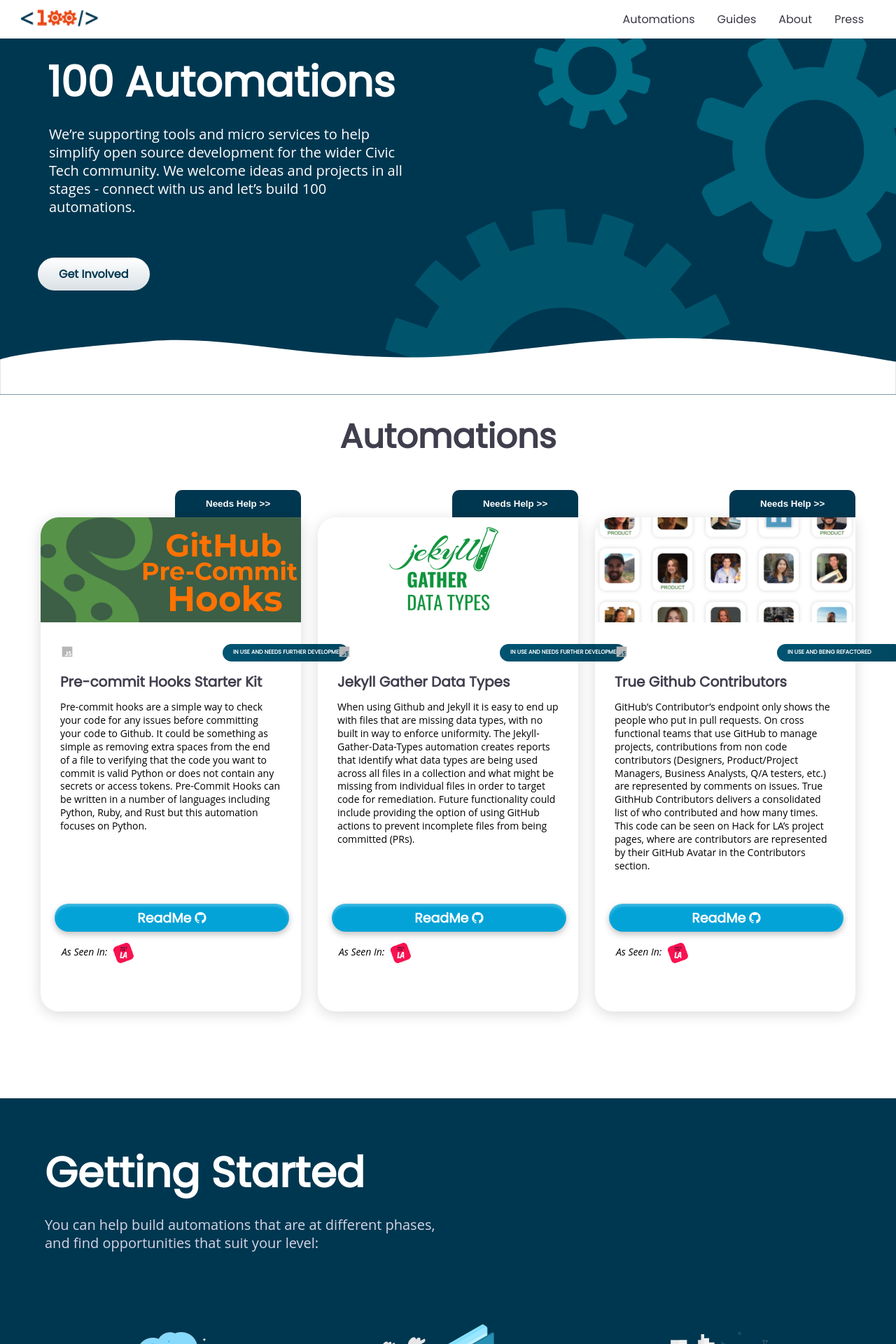
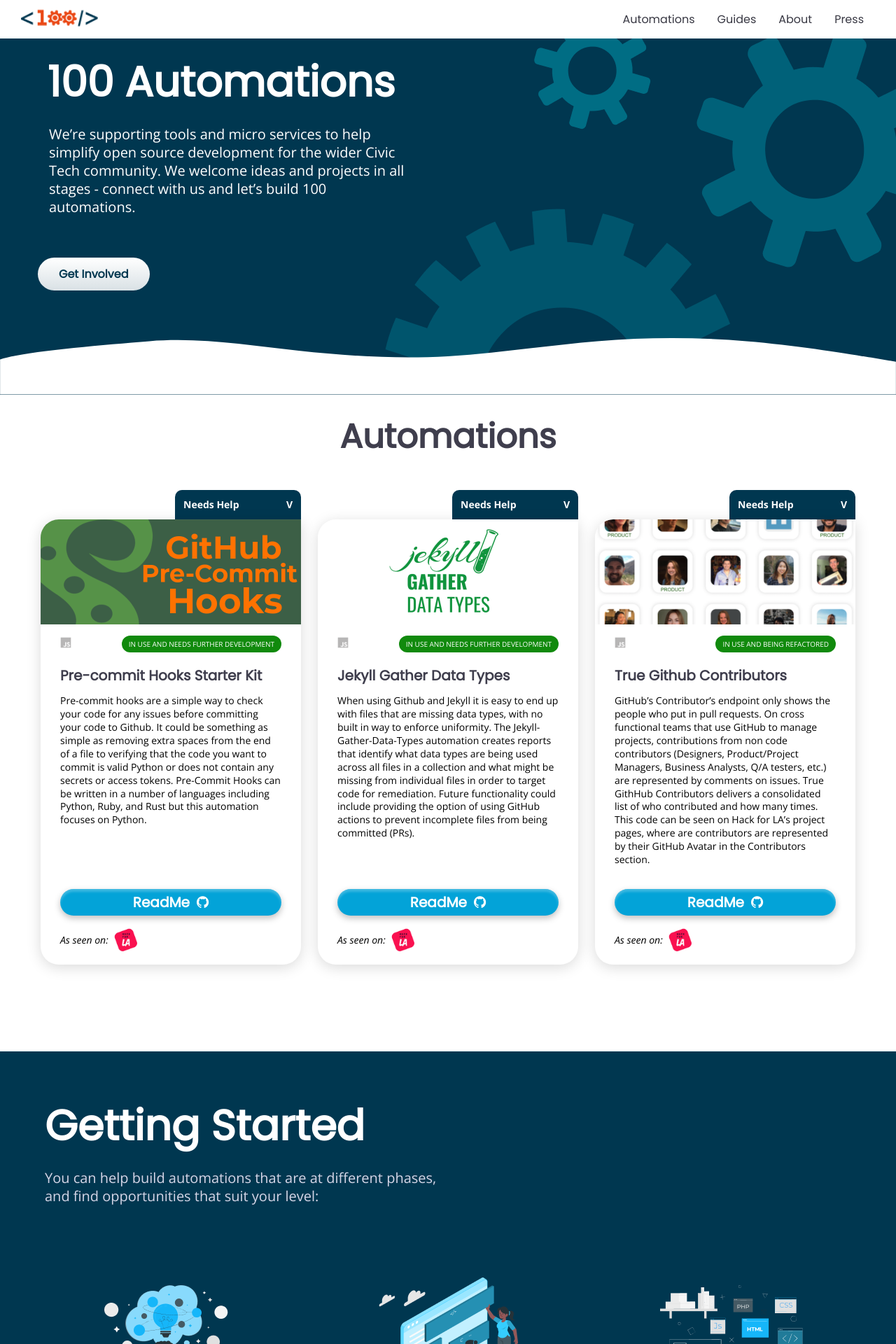
Before and after one commit to 100Automations/Website, a Jekyll site: the page built from index.html, in a window 1280 px wide. Shown: the top 1920 px of the page at 70% size. Built offline with Jekyll 4.4.1, drawn with Linux system fonts in a browser that asks for light colours.

Commit message:
HomePage Updates

```diff
--- a/_includes/ato_grid.html
+++ b/_includes/ato_grid.html
@@ -11,10 +11,11 @@
       {% for automation in site.automations %}
       <div class="full_ato_card">
         <button id="button_{{ forloop.index }}" class="button_needs">
-          Needs Help <i>>></i>
+          <span class="card_tab">Needs Help</span>
+          <span class=" card_tab needs_chevron">V</span>
         </button>
           <!-- Each card that is created will have a unique id accessed though the forloop.index-->
-          <div id="card_{{forloop.index}}" class="ato_card flexbox-column">
+          <div id="card_{{forloop.index}}" class="ato_card">
             <!-- A list of needs that will display when the user clicks on it -->
             <!-- Note, we will be able to access the automation.needs and loop through them for display-->
 
@@ -29,17 +30,17 @@
             <div class="ato_card_media">
               <img src="{{ automation.image | relative_url }}" alt="{{ automation.title }}">
             </div>
+            <div>
             <div class="ato_bag">
               <div class="ato_tech">
                 <img src="{{'/assets/images/icons/logos/javascriptIcon.png'| relative_url }}" class="tech_icon" alt="javascript">
               </div>
-              <div class="ato_chip">
+              <div class="chip ato_in_use">
                 {% for item in automation.status %}
-                <span>{{item}}</span>
+                <p class="label">{{item}}</p>
                 {% endfor %}
               </div>
             </div>
-            <br>
               <div class="ato_card_title">
                 <h6>{{ automation.title }}</h6>
               </div>
@@ -47,6 +48,7 @@
                 <p class="body3">
                   {{ automation.description }}
                 </p>
+              </div>
             </div>
             <div class="ato_card_actions">
               <!-- Automation Readme url is located in links index 1 -->
@@ -56,9 +58,9 @@
                 class="read_me_button">
                 ReadMe <i class="fa fa-github"></i>
               </a>
+              <div class="seen_on">
+                <span class="body3">As seen on:</span> <img src="{{'/assets/images/icons/logos/logo-hfl.png'| relative_url }}" alt="Hack for LA">
                 </div>
-          <div class="seen_in">
-          <span>As Seen In:</span> <img src="{{'/assets/images/icons/logos/logo-hfl.png'| relative_url }}" alt="Hack for LA">
             </div>
           </div>
         </div>
--- a/_includes/head.html
+++ b/_includes/head.html
@@ -25,4 +25,6 @@
 
   <link rel="stylesheet" href="https://cdnjs.cloudflare.com/ajax/libs/font-awesome/4.7.0/css/font-awesome.min.css">
   <link href="https://fonts.googleapis.com/css2?family=Poppins&display=swap" rel="stylesheet">
+  <link rel="preconnect" href="https://fonts.gstatic.com">
+  <link href="https://fonts.googleapis.com/css2?family=Open+Sans:ital,wght@0,300;0,400;0,600;0,700;0,800;1,300;1,400;1,600;1,700;1,800&display=swap" rel="stylesheet">
 </head>
--- a/_sass/components/buttons.scss
+++ b/_sass/components/buttons.scss
@@ -23,17 +23,23 @@ a.contribute{
 };
 
 a.read_me_button{
+    width: 100%;
+    height: 38px;
+    background: $secondary;
+    border-radius: 28px;
+    box-shadow: 0px 3.86033px 9.65083px rgba(0, 0, 0, 0.25), inset 0px 3.86033px 3.86033px rgba(255, 255, 255, 0.25);
+    display: flex;
+    align-items: center;
+    justify-content: center;
     font-family: $poppins;
     text-align: center;
-    vertical-align: middle;
     text-transform: none;
-    font-style: normal;
     font-weight: 600;
-    font-size: 19px;
+    font-size: 20px;
     line-height: 42px;
-    height: 40px;
     color: $white;
     text-decoration: none;
-
-
+    i {
+        margin-left: 10px;
+    }
 };
--- /dev/null
+++ b/_sass/components/chips.scss
@@ -0,0 +1,26 @@
+
+div.chip {
+    display: flex;
+    justify-content: center;
+    align-items: center;
+    padding: 2px 10px;
+    min-width: 150px;
+    height: 20px;
+    background-color: $primary;
+    color: $white;
+    border-radius: 20px;
+    ;
+}
+
+.chip.ato_in_use {
+    background-color: #118A0D;
+    color: $white;
+}
+.chip.ato_in_progress {
+    background-color: #FCC605;
+    color: $bodygrey;
+}
+.chip.ato_abandoned {
+    background-color: #A80909;
+    color: $white;
+}
--- a/_sass/components/index.scss
+++ b/_sass/components/index.scss
@@ -1,3 +1,4 @@
 @import "buttons.scss";
 @import "cards.scss";
 @import "flexbox.scss";
+@import "chips.scss";
--- a/_sass/includes/ato_grid.scss
+++ b/_sass/includes/ato_grid.scss
@@ -32,7 +32,6 @@
 
         .button_needs {
             width: 180px;
-            font-weight: 700;
             background: $primary;
             color: $white;
             border: none;
@@ -40,16 +39,27 @@
             margin: 0;
             padding: 12px;
             align-self: flex-end;
+            display: flex;
+            justify-content: space-between;
+
+            //class needed for droppdown JS
+            span.needs_chevron {
+                transition: .4s;
+            }
+            span.flipped{
+                transform: rotate(180deg);
+            }
         }
         ;
 
         .ato_card {
+            display: flex;
+            flex-flow: column nowrap;
             border-radius: 26px 0 26px 26px;
             margin-top: 0;
             box-shadow: 0px 4px 20px rgba(0, 0, 0, 0.15);
             height: 636px;
             position: relative;
-            padding-bottom: 70px;
 
             .ato_card_title {
                 padding: 0 28px;
@@ -62,7 +72,7 @@
             ;
             .ato_card_text {
                 padding: 0 28px;
-                height: 200px;
+                height: 250px;
             }
             ;
 
@@ -78,6 +88,7 @@
                 right: 0;
                 top: 0;
                 border-radius: 0 0 10px 10px;
+                transition: .4s;
                 p.body3 {
                     margin: 4px 0;
                 }
@@ -92,103 +103,47 @@
                  img {
                 width: 100%;
                 border-radius: 26px 0 0 0;
-                margin-bottom: 30px;
+                margin-bottom: 12px;
             }
             ;
             }
 
             .ato_bag{
-            position: relative;
-            margin-bottom: 20px;;
+            display: flex;
+            align-items: center;
+            justify-content: space-between;
+            margin: 0px 28px 20px 28px;
             .ato_tech>.tech_icon{
                 width: 16px;
-                border-radius: 0px;
-                position: absolute;
-                left: 30px;
-
-            }
-            .ato_chip{
-                display: flex;
-                flex-direction: row;
-                align-items: center;
-                padding: 3px 15px;
-                position: absolute;
-                margin-right:28px;
-                width: 150px;
-                height: 18.72px;
-                left: 260px;
-                right:0px;
-                top: -3px;
-                background: linear-gradient(130.94deg, #015573 0.77%, #01455E 100.78%);
-                border-radius: 20px;
-                span{
-                    font-family: $poppins;
-                    font-style: normal;
-                    font-weight: 600;
-                    font-size: 8px;
-                    line-height: 100%;
-                    text-transform: uppercase;
-                    color:$white;
-                    clear: both;
-                    display: inline-block;
-                    overflow: visible;
-                    white-space: nowrap;
-                    text-align: left;
-
-                }
-                ;
+                height: auto;
             }
             ;
             }
             ;
 
             .ato_card_actions {
-                background: $secondary;
-                border-radius: 28px;
-                box-shadow: 0px 3.86033px 9.65083px rgba(0, 0, 0, 0.25), inset 0px 3.86033px 3.86033px rgba(255, 255, 255, 0.25);
-                display: flex;
-                width: 90%;
-                justify-content: center;
-                position: relative;
-                top: 90px;
-                left:20px;
-
+               margin: 28px;
+               display: flex;
+               flex-flow: column nowrap;
+               align-items: center;
             }
             ;
-            .seen_in{
-                position: relative;
-                bottom: 40px;
-                span{
-                    position: absolute;
-                    left: 30px;
-                    top: 150px;
-                    font-family: Open Sans;
+            .seen_on{
+                margin-top: 10px;
+                display: flex;
+                align-items: center;
+                align-self: flex-start;
+                span.body3{
                     font-style: italic;
-                    font-weight: normal;
-                    font-size: 14px;
-                    line-height: 130%;
                 }
                 ;
-
                 img{
-                    position: absolute;
-                    width: 45px;
-                    top: 138px;
-                    left: 96px;
-
+                    width: 50px;
                 }
                 ;
             }
             ;
             @media screen and (max-width:480px) {
-
-                    .ato_bag>.ato_chip{
-                        left: 154px;
-                    };
-                    .ato_card_actions>a.read_me_button{
-                        padding: 4px 100px;
-                    }
-
             }
             ;
         }
--- a/_sass/variables/typography.scss
+++ b/_sass/variables/typography.scss
@@ -48,7 +48,7 @@ h6 {
     line-height: 130%;
 }
 
-p {
+p, span {
     font-family: 'Open Sans', sans-serif;
     font-size: 20px;
     line-height: 130%;
@@ -56,18 +56,34 @@ p {
 }
 
 
-p.body2 {
+p.body2, span.body2 {
     font-family: 'Open Sans', sans-serif;
     font-size: 18px;
     line-height: 140%;
     font-weight: 400;
 }
 
-p.body3 {
+p.body3, span.body3 {
     font-family: 'Open Sans', sans-serif;
     font-size: 14px;
     line-height: 135%;
     font-weight: 400;
+}
+
+p.label, span.label {
+    font-size: 10px;
+    font-weight: 400;
+    color: $white;
+    line-height: 130%;
+    text-transform: uppercase;
+    clear: both;
+    white-space: nowrap;
+}
+
+p.card_tab, span.card_tab {
+    font-family: 'Open Sans', sans-serif;
+    font-size: 14px;
+    font-weight: 700;
 }
 
 
```
Also changed, not shown: other parts of _includes/ato_grid.html (+3 -2 lines). Lines whose indentation alone changed are shown as unchanged.
